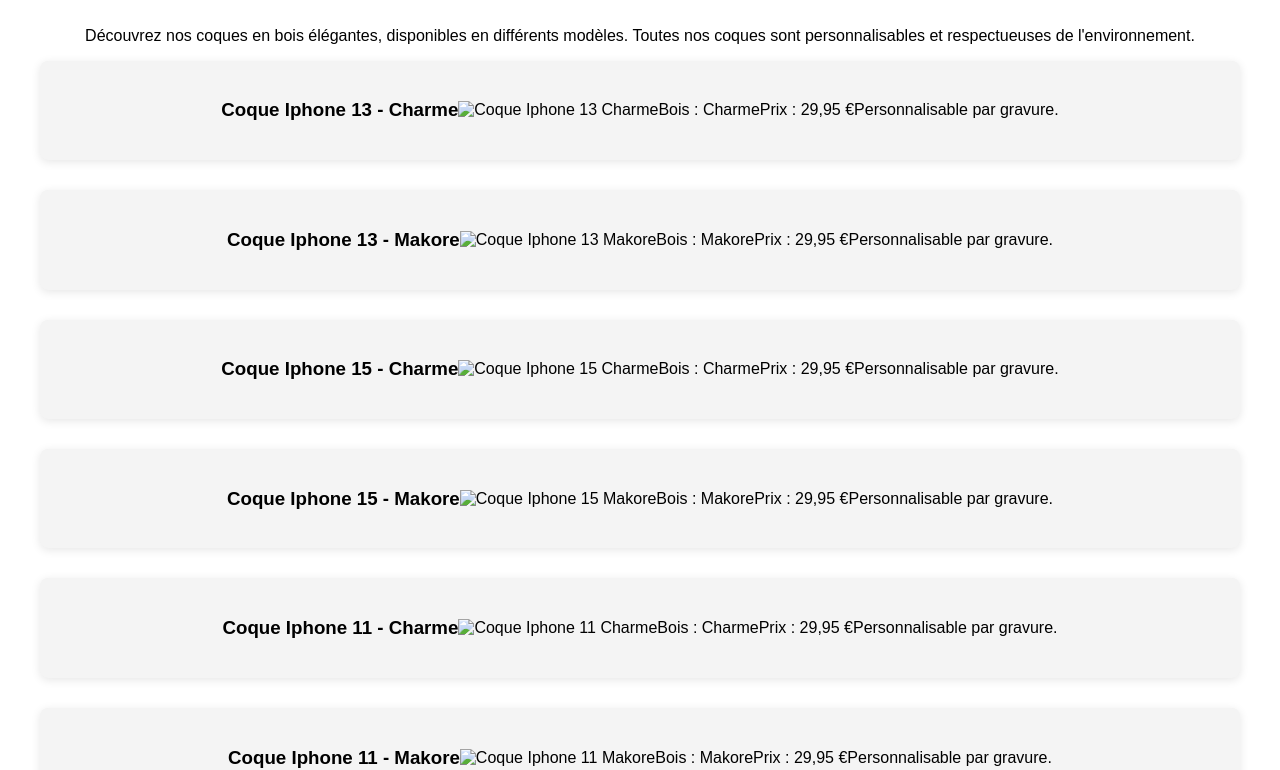
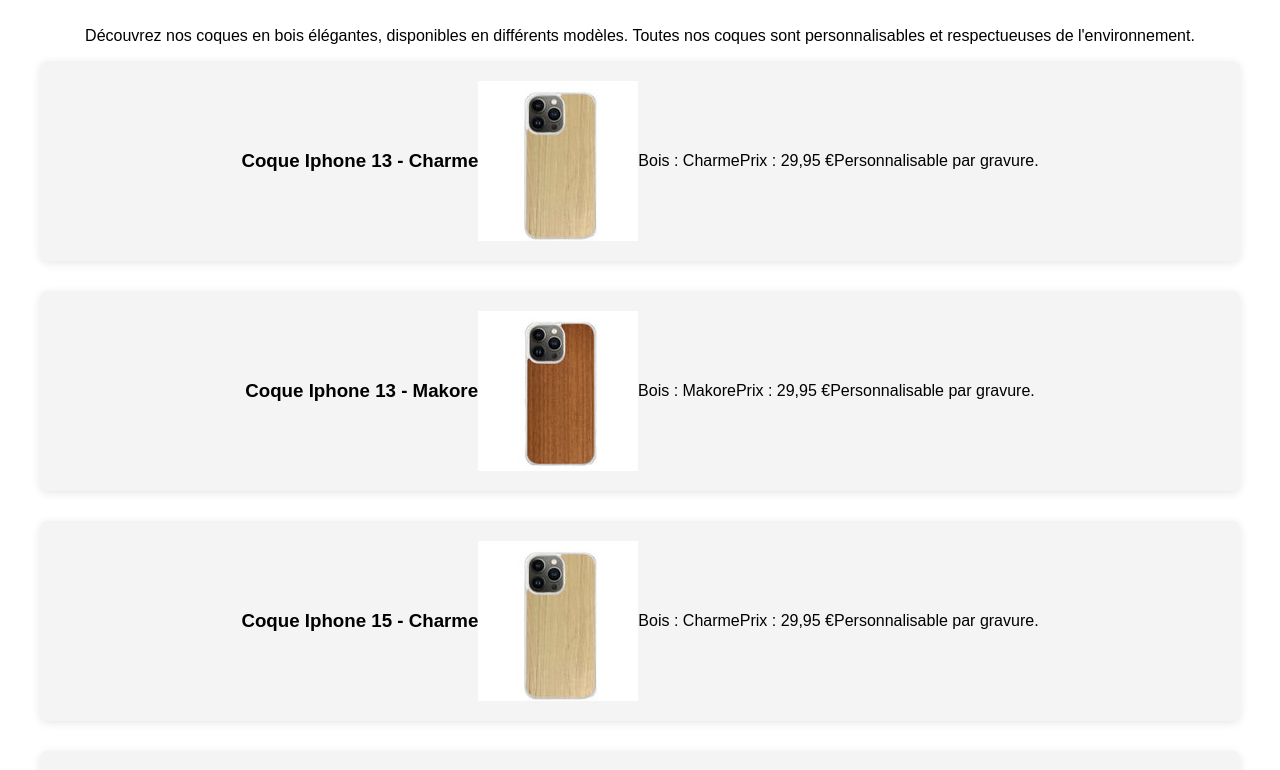
Before and after one commit to incredibleAllumette/woodprotect, a plain HTML site: page index.html in a window 1280 px wide. Shown: the part 634-1404 px from the top of the page. Drawn offline with Linux system fonts and the light colour scheme.

Commit message:
Update index.html
Affichage d'images sur le site.

```diff
--- a/index.html
+++ b/index.html
@@ -29,42 +29,42 @@
     <p>Découvrez nos coques en bois élégantes, disponibles en différents modèles. Toutes nos coques sont personnalisables et respectueuses de l'environnement.</p>
     <div class="product">
         <h3>Coque Iphone 13 - Charme</h3>
-        <img src="chemin/vers/image-charme-iphone13.jpg" alt="Coque Iphone 13 Charme">
+        <img src="Iphone 13 Charme.jpg" alt="Coque Iphone 13 Charme">
         <p>Bois : Charme</p>
         <p>Prix : 29,95 €</p>
         <p>Personnalisable par gravure.</p>
     </div>
     <div class="product">
         <h3>Coque Iphone 13 - Makore</h3>
-        <img src="chemin/vers/image-makore-iphone13.jpg" alt="Coque Iphone 13 Makore">
+        <img src="Iphone 13 Makore.jpg" alt="Coque Iphone 13 Makore">
         <p>Bois : Makore</p>
         <p>Prix : 29,95 €</p>
         <p>Personnalisable par gravure.</p>
     </div>
     <div class="product">
         <h3>Coque Iphone 15 - Charme</h3>
-        <img src="chemin/vers/image-charme-iphone15.jpg" alt="Coque Iphone 15 Charme">
+        <img src="Iphone 15 Charme.jpg" alt="Coque Iphone 15 Charme">
         <p>Bois : Charme</p>
         <p>Prix : 29,95 €</p>
         <p>Personnalisable par gravure.</p>
     </div>
     <div class="product">
         <h3>Coque Iphone 15 - Makore</h3>
-        <img src="chemin/vers/image-makore-iphone15.jpg" alt="Coque Iphone 15 Makore">
+        <img src="Iphone 15 Makore.jpg" alt="Coque Iphone 15 Makore">
         <p>Bois : Makore</p>
         <p>Prix : 29,95 €</p>
         <p>Personnalisable par gravure.</p>
     </div>
     <div class="product">
         <h3>Coque Iphone 11 - Charme</h3>
-        <img src="chemin/vers/image-charme-iphone11.jpg" alt="Coque Iphone 11 Charme">
+        <img src="Iphone 11 Charme.jpg" alt="Coque Iphone 11 Charme">
         <p>Bois : Charme</p>
         <p>Prix : 29,95 €</p>
         <p>Personnalisable par gravure.</p>
     </div>
     <div class="product">
         <h3>Coque Iphone 11 - Makore</h3>
-        <img src="chemin/vers/image-makore-iphone11.jpg" alt="Coque Iphone 11 Makore">
+        <img src="Iphone 11 Makore.jpg" alt="Coque Iphone 11 Makore">
         <p>Bois : Makore</p>
         <p>Prix : 29,95 €</p>
         <p>Personnalisable par gravure.</p>
```
